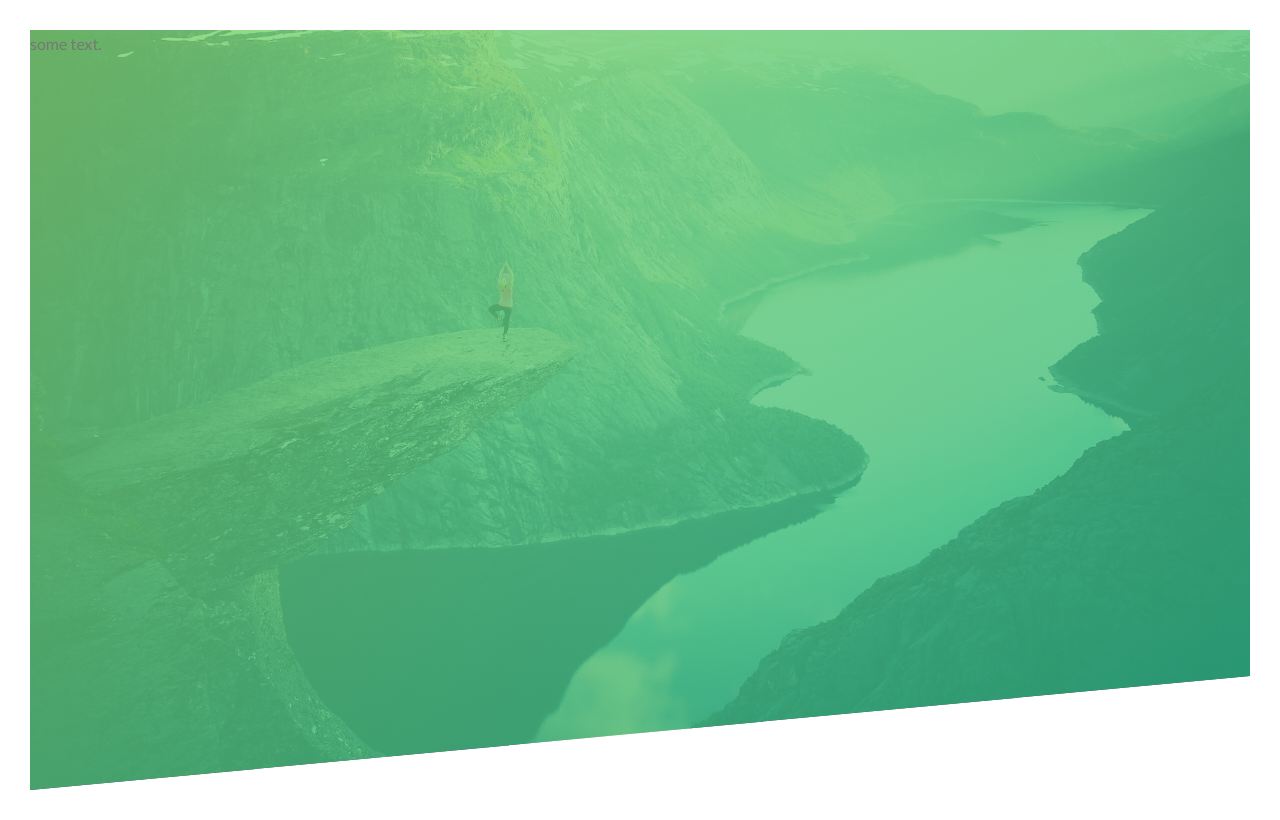
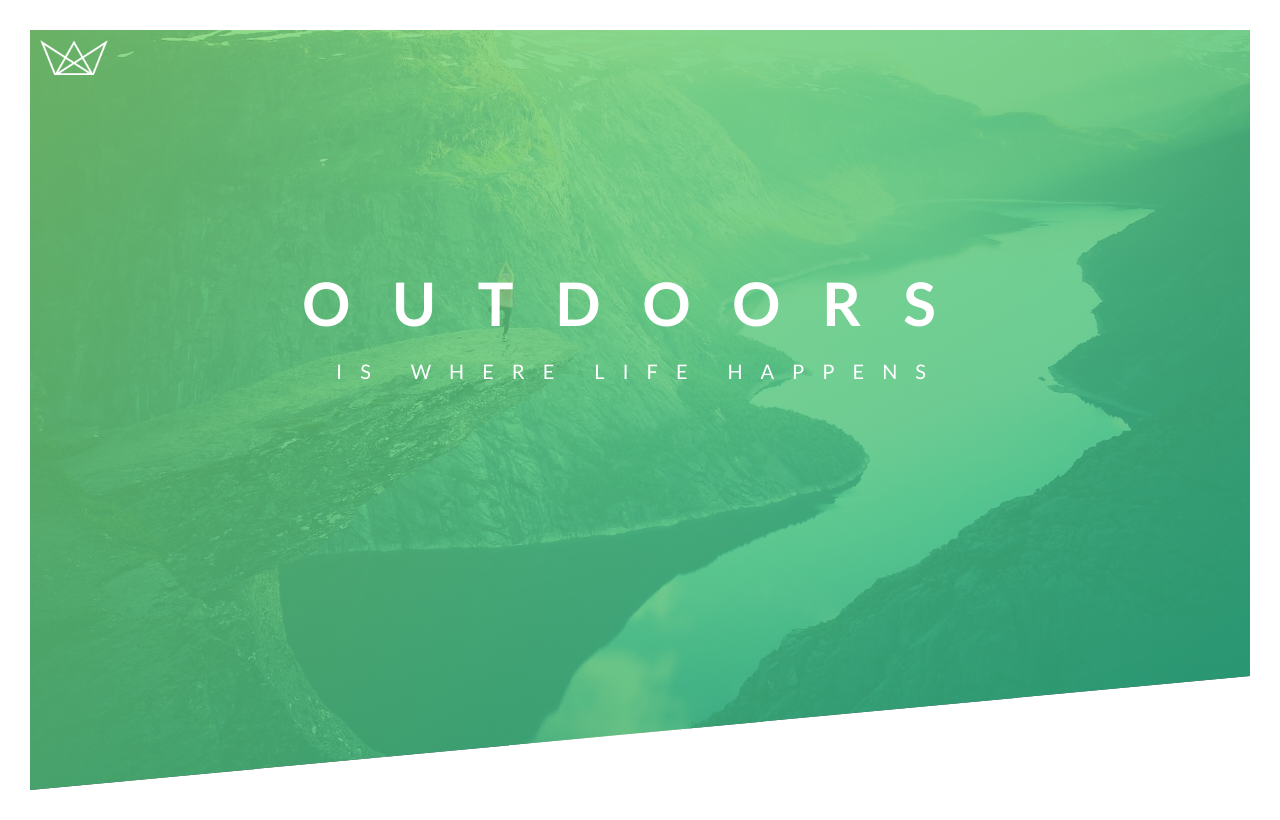
Before and after one commit to PilarczykM/Nature_Project, a plain HTML site: page index.html in a window 1280 px wide. Drawn offline with Linux system fonts and the light colour scheme.

Commit message:
Adding heaging to header

```diff
--- a/css/style.css
+++ b/css/style.css
@@ -35,3 +35,40 @@
   background-position: top;
   clip-path: polygon(0 0, 0 100%, 100% 85%, 100% 0);
 }
+
+.logo-box {
+  position: absolute;
+  top: 40px;
+  left: 40px;
+}
+
+.logo {
+  height: 35px;
+}
+
+.text-box {
+  position: absolute;
+  top: 40%;
+  left: 50%;
+  transform: translate(-50%, -50%);
+}
+
+.heading-primary {
+  color: #fff;
+  text-transform: uppercase;
+  text-align: center;
+}
+
+.heading-primary-main {
+  display: block;
+  font-size: 60px;
+  font-weight: 700;
+  letter-spacing: 42px;
+}
+
+.heading-primary-sub {
+  display: block;
+  font-size: 20px;
+  font-weight: 400;
+  letter-spacing: 18px;
+}
--- a/index.html
+++ b/index.html
@@ -17,7 +17,16 @@
 
 <body>
     <header class="header">
-        some text.
+        <div class="logo-box">
+            <img class="logo" src="/img/logo-white.png" alt="logo">
+        </div>
+        <div class="text-box">
+            <h1 class="heading-primary">
+                <span class="heading-primary-main">outdoors</span><span class="heading-primary-sub">is where life
+                    happens</span>
+            </h1>
+        </div>
+
     </header>
 </body>
 
```
